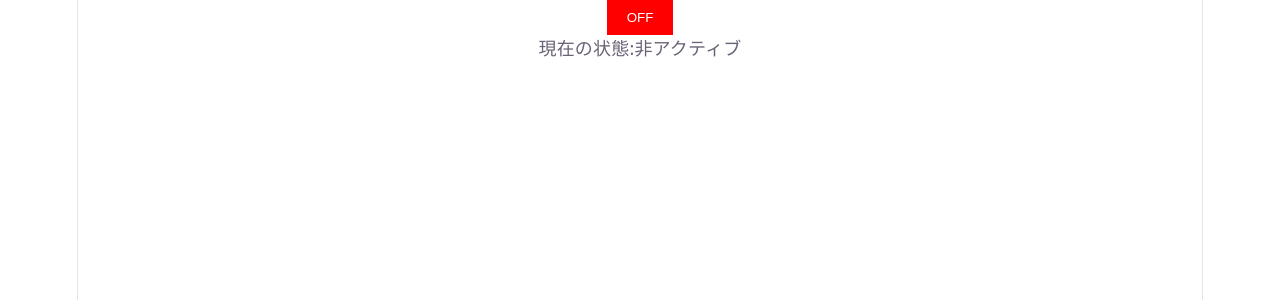
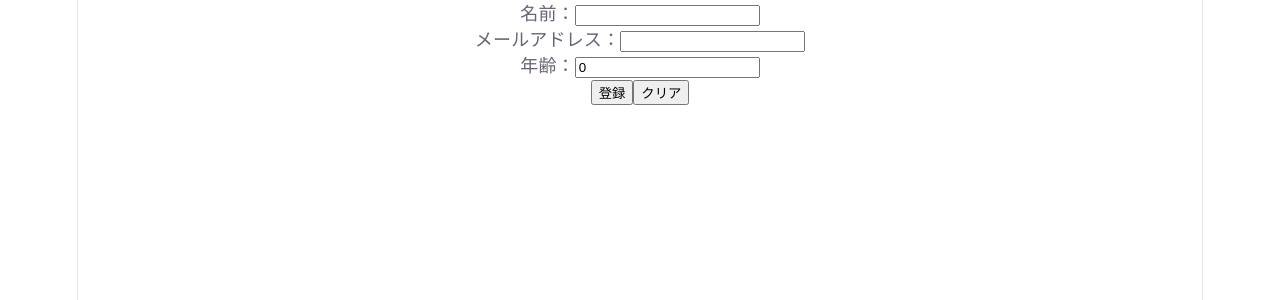
Before and after one commit to 1m4nim/regulus-practice-react, a React (Vite) app: page / in a window 1280 px wide. Shown: the top 300 px of the page. Built offline with nearby package versions, Linux system fonts and the light colour scheme.

Commit message:
Question14

```diff
--- a/src/App.tsx
+++ b/src/App.tsx
@@ -1,5 +1,6 @@
 import "./App.css"
-import ToggleSwitch from "./components/Question13";
+import RegistrationForm from "./components/Question14";
+//import ToggleSwitch from "./components/Question13";
 //import TextInput from "./components/Question12";
 //import Counter from "./components/Question11";
 //import Question10 from "./components/Question10";
@@ -19,7 +20,8 @@ function App() {
       {/* <Question10 /> */}
       {/* <Counter /> */}
       {/* <TextInput /> */}
-      <ToggleSwitch />
+      {/* <ToggleSwitch /> */}
+      <RegistrationForm />
     </>
   )
 }
--- /dev/null
+++ b/src/components/Question14.tsx
@@ -0,0 +1,86 @@
+import React, { useState, type ChangeEvent, type FormEvent } from "react";
+
+function RegistrationForm() {
+    const [name, setName] = useState("");
+    const [email, setEmail] = useState("");
+    const [age, setAge] = useState<number>(0); // 明示的にnumber型を指定
+
+    const [submitted, setSubmitted] = useState(false);
+
+    const handleSubmit = (e: FormEvent<HTMLFormElement>) => {
+        e.preventDefault();
+        setSubmitted(true);
+    };
+
+    const handleNameChange = (e: ChangeEvent<HTMLInputElement>) => {
+        setName(e.target.value);
+    };
+
+    const handleEmailChange = (e: ChangeEvent<HTMLInputElement>) => {
+        setEmail(e.target.value);
+    };
+
+    const handleAgeChange = (e: ChangeEvent<HTMLInputElement>) => {
+        setAge(Number(e.target.value));
+    };
+
+    const handleReset = () => {
+        setName("");
+        setEmail("");
+        setAge(0);
+        setSubmitted(false);
+    };
+
+    return (
+        <div>
+            <form onSubmit={handleSubmit}>
+                <div>
+                    <label>
+                        名前：
+                        <input
+                            type="text"
+                            value={name}
+                            onChange={handleNameChange}
+                        />
+                    </label>
+                </div>
+                <div>
+                    <label>
+                        メールアドレス：
+                        <input
+                            type="email"
+                            value={email}
+                            onChange={handleEmailChange}
+                        />
+                    </label>
+                </div>
+                <div>
+                    <label>
+                        年齢：
+                        <input
+                            type="number"
+                            value={age}
+                            onChange={handleAgeChange}
+                        />
+                    </label>
+                </div>
+
+                <button type="submit">登録</button>
+                <button type="button" onClick={handleReset}>
+                    クリア
+                </button>
+            </form>
+
+            {submitted && (
+                <div>
+                    <h2>登録内容</h2>
+                    <p>名前：{name}</p>
+                    <p>メールアドレス：{email}</p>
+                    <p>年齢：{age}</p>
+                </div>
+            )}
+        </div>
+    );
+}
+
+export default RegistrationForm;
```
